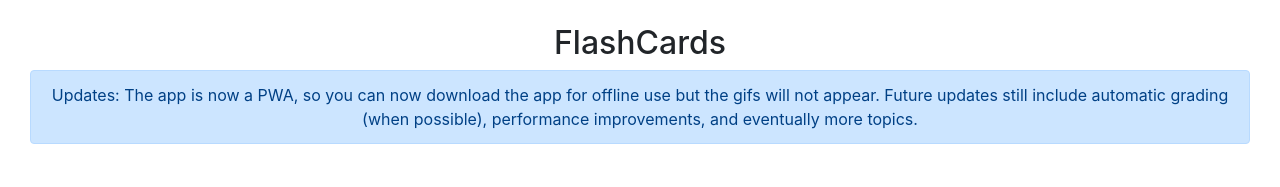
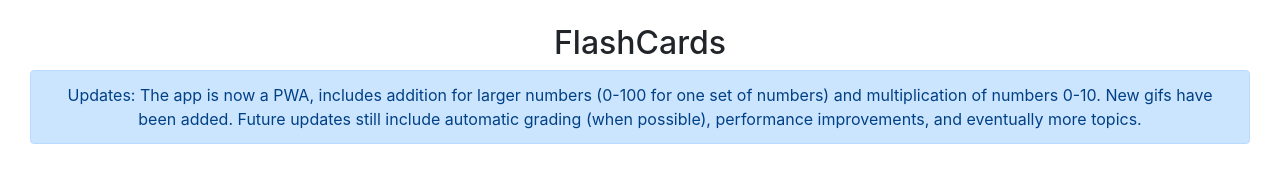
Before and after one commit to Jonathan-84/FlashCards, a React (Create React App) app: page /#/home in a window 1280 px wide. Shown: the part 318-505 px from the top of the page. Built offline with nearby package versions, Linux system fonts and the light colour scheme.

Commit message:
made it a workable pwa

```diff
--- a/src/Pages/home.js
+++ b/src/Pages/home.js
@@ -23,7 +23,8 @@ let hour = currentDate.getHours();
 <h2 className='text-center'>FlashCards</h2>
 <div className='col '>
         <div className="alert alert-primary text-center" role="alert">
-  Updates: The app is now a PWA, so you can now download the app for offline use but the gifs will not appear.
+  Updates: The app is now a PWA, includes addition for larger numbers (0-100 for one set of numbers) and multiplication of numbers 0-10.
+  New gifs have been added.
   Future updates still include automatic grading (when possible), performance improvements, and eventually more topics.
 </div>
 </div>
```
